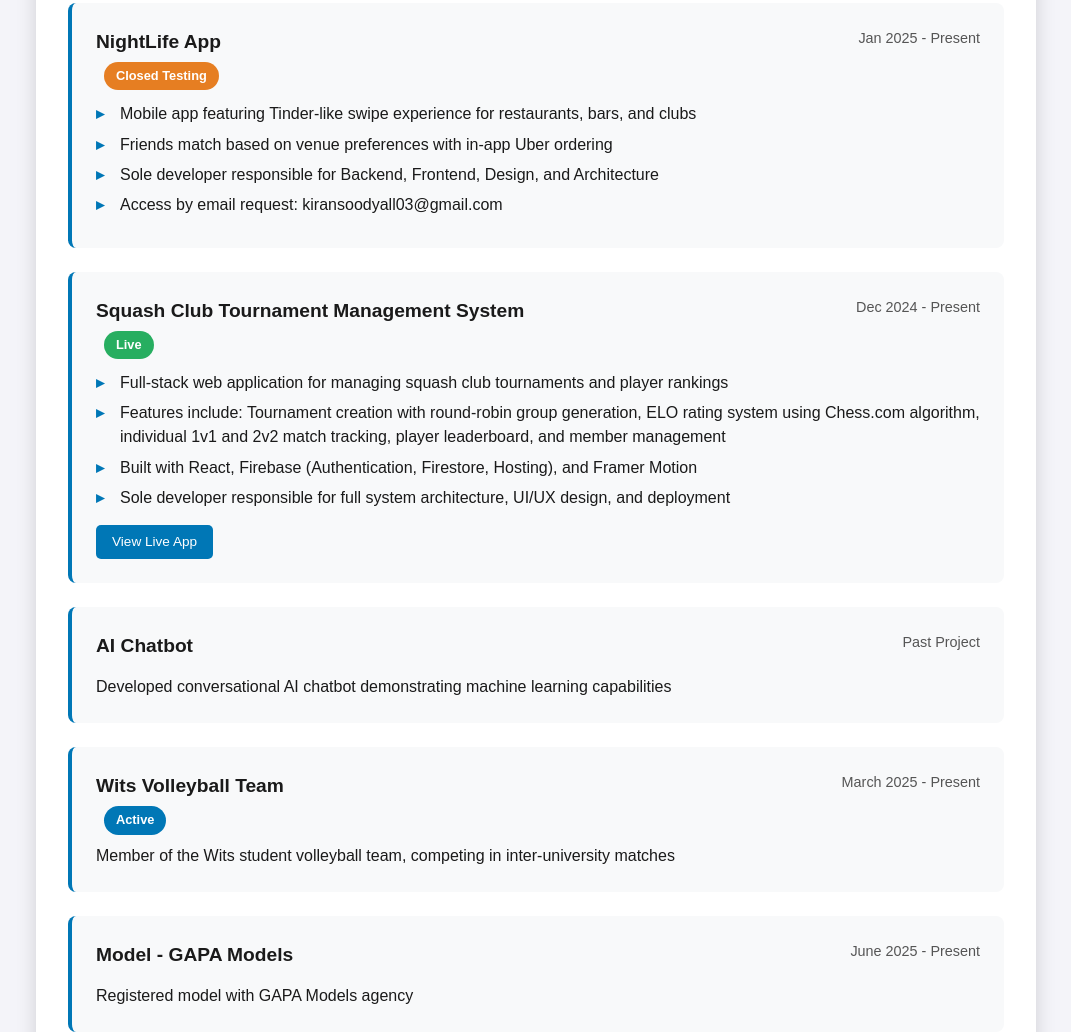
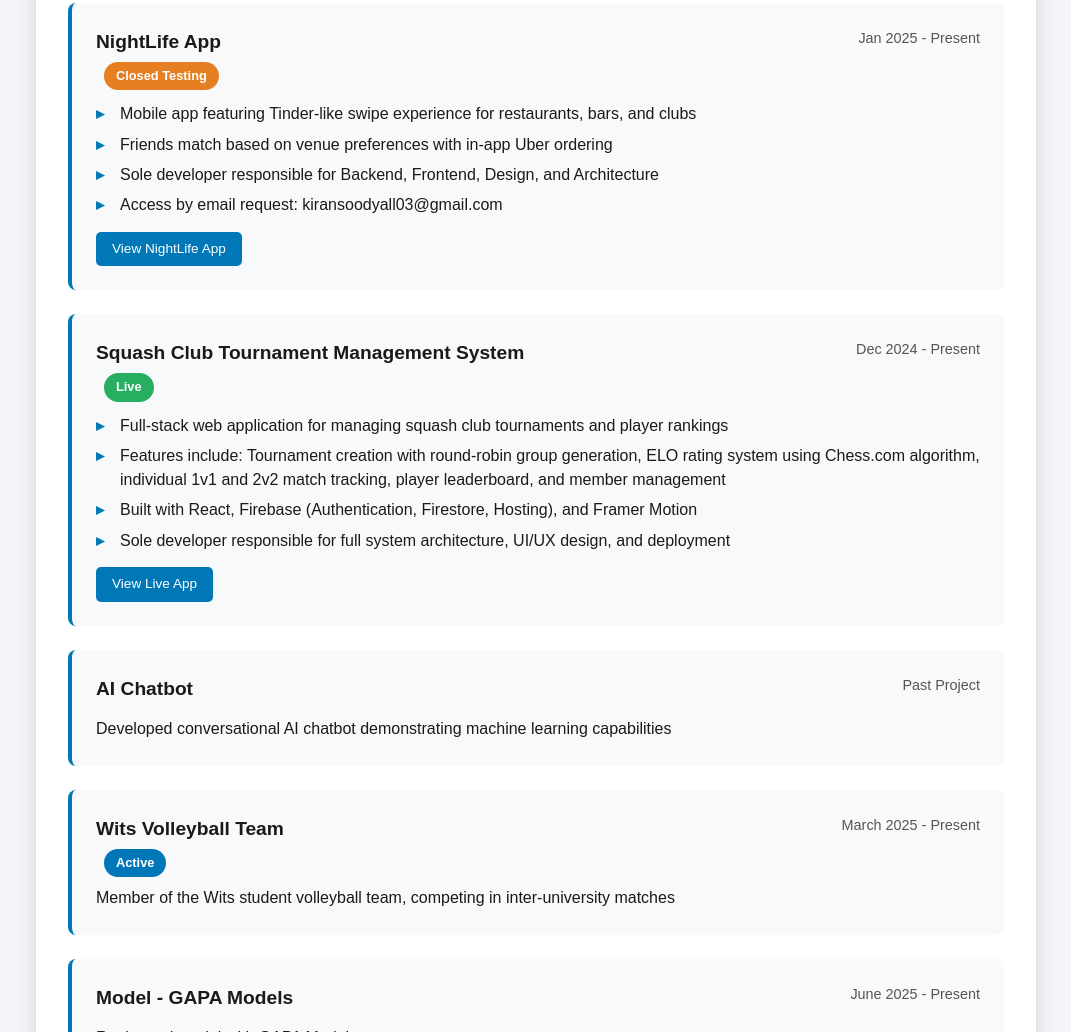
Before and after one commit to Kiransoodyall03/Kiran_cv, a plain HTML site: page index.html in a window 1280 px wide. Shown: the part 1792-2824 px from the top of the page, without its empty margins (104-1175 px from the left). Drawn offline with Linux system fonts and the light colour scheme.

Commit message:
CVupdate

```diff
--- a/index.html
+++ b/index.html
@@ -385,6 +385,7 @@
                         <li>Sole developer responsible for Backend, Frontend, Design, and Architecture</li>
                         <li>Access by email request: kiransoodyall03@gmail.com</li>
                     </ul>
+                    <a href="https://drive.google.com/drive/folders/12rgtNvfMBrVLqbcR2Ujodkmsvsbqwe76?usp=drive_link" target="_blank" class="project-link">View NightLife App</a>
                 </div>
 
                 <div class="item">
```
